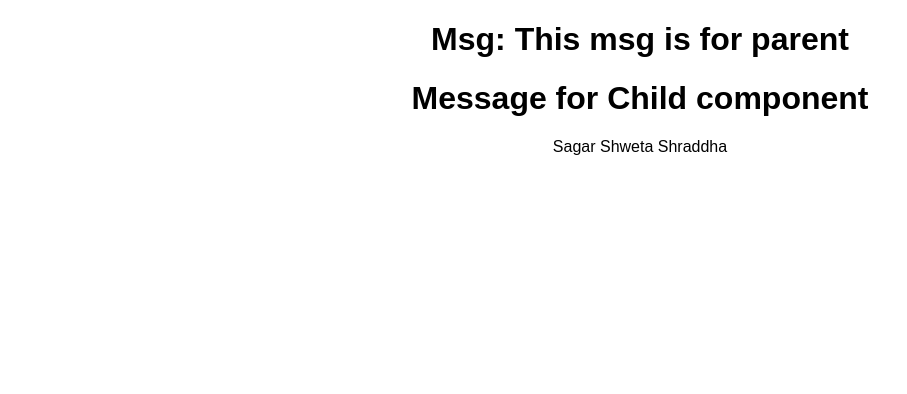
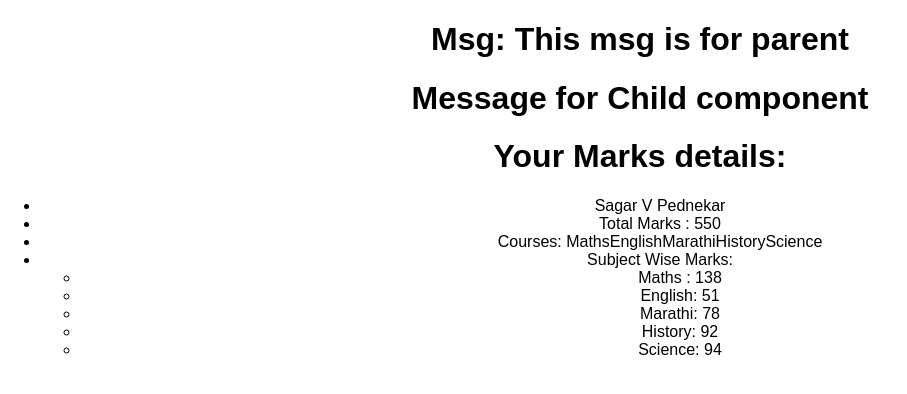
Before and after one commit to sagarpednekar/react-basics, a React (Create React App) app: page / in a window 1280 px wide. Shown: the top 394 px of the page, without its empty margins (0-907 px from the left). Built offline with nearby package versions, Linux system fonts and the light colour scheme.

Commit message:
React prop types  with the example of Marks

```diff
--- a/src/App.js
+++ b/src/App.js
@@ -1,5 +1,6 @@
 import React, { Component } from 'react';
 import './App.css';
+import PropTypes from 'prop-types';
 import Header from './components/Header';
 import Intro from './components/Intro'
 
@@ -22,20 +23,59 @@ class Parent extends Component {
       <div>
         <h1>Msg: {this.props.msg}</h1>
         <Child msg = "Message for Child component"/>
-        <p> {this.props.names.map((name, i) =>{
-            return " "+ name
-        })}</p>
+        <Marks />
       </div>
     )
   }
 }
-Parent.defaultProps = {
-  names: [
-    "Sagar",
-    "Shweta",
-    "Shraddha"
-  ]
+
+/// Make default props
+class Marks extends Component{
+  render(){
+    return(
+      <div>
+        <h1>Your Marks details: </h1>
+        <ul>
+          <li>{this.props.name}</li>
+          <li>Total Marks : {this.props.totalMarks}</li>
+          <li>Courses: {this.props.subjects}</li>
+          <li>Subject Wise Marks:
+            <ul>
+              <li>Maths : { this.props.subjectWiseMarks.Maths}</li>
+              <li>English: { this.props.subjectWiseMarks.English}</li>
+              <li>Marathi: { this.props.subjectWiseMarks.Marathi}</li>
+              <li>History:  { this.props.subjectWiseMarks.History}</li>
+              <li>Science: { this.props.subjectWiseMarks.Science}</li>
+            </ul>
+          </li>
+          </ul>
+      </div>
+    )
+  }
 }
+
+Marks.propTypes  = {
+  name : PropTypes.string,
+  totalMarks: PropTypes.number,
+  subjects: PropTypes.array,
+  subjectWiseMarks: PropTypes.object
+}
+
+Marks.defaultProps = {
+  name : "Sagar V Pednekar",
+  totalMarks: 550,
+  subjects: ["Maths","English", "Marathi", "History","Science"],
+  subjectWiseMarks: {
+    "Maths": 138,
+    "Marathi": 78,
+    "Hindi": 82,
+    "English": 51,
+    "History": 92,
+    "Science": 94
+  }
+
+}
+
 class Child extends Component{
   render(){
     return(
```
